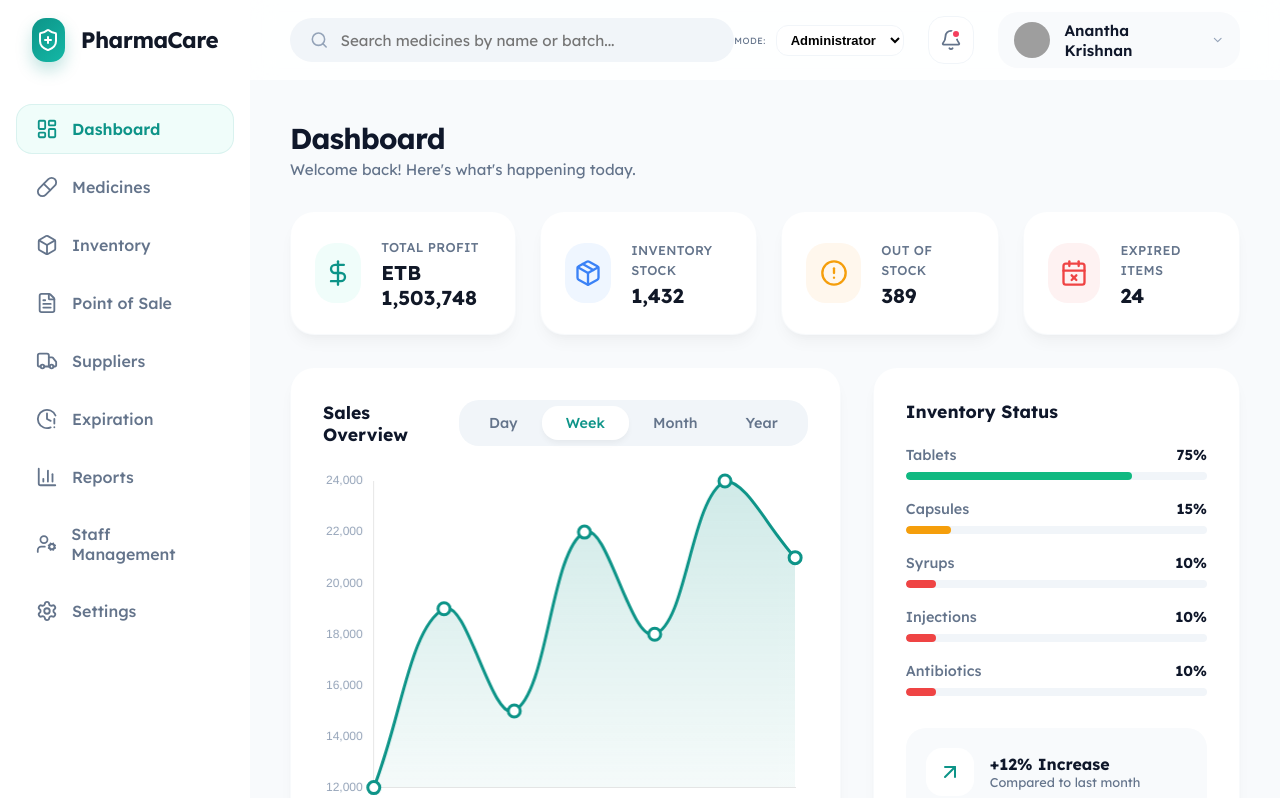
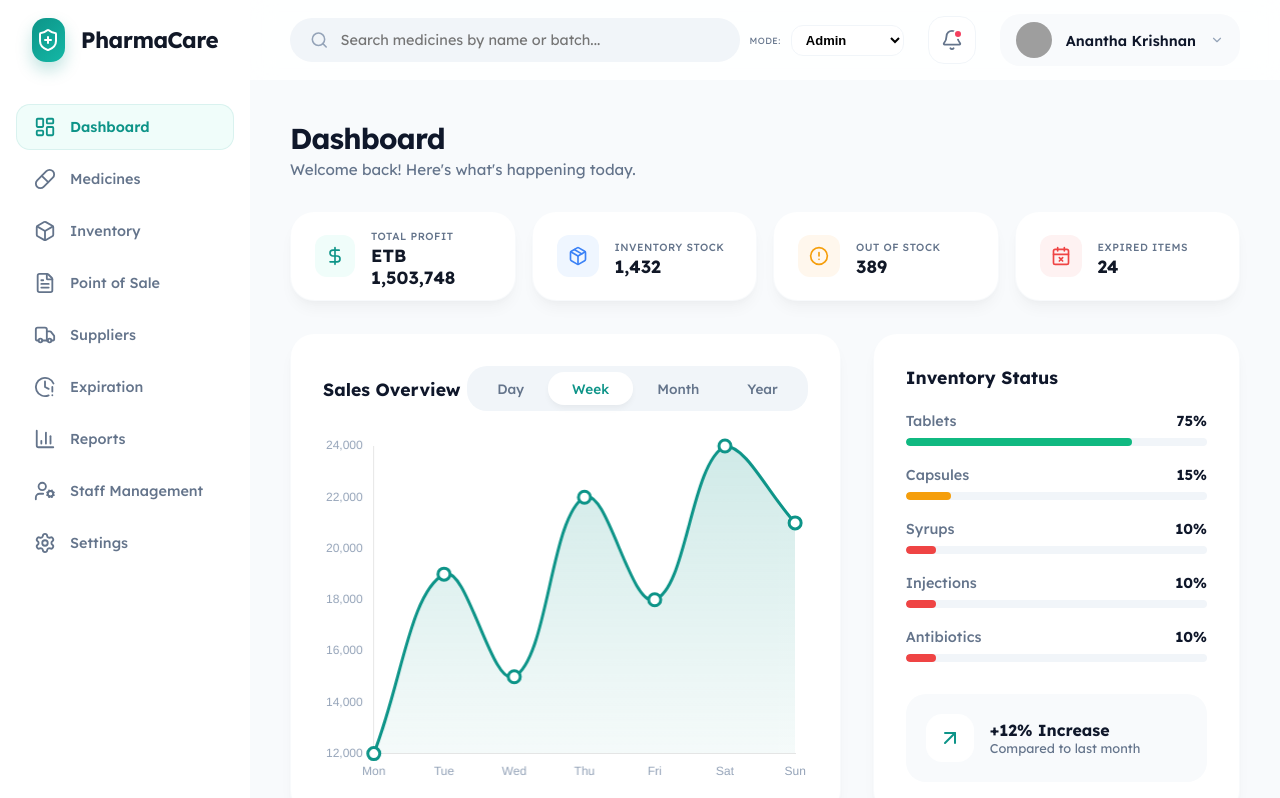
Before and after one commit to smstechnologieset/Pharmacy-Inventory-System, a React (Vite) app: page / in a window 1280 px wide. Shown: the top 798 px of the page. Built offline with nearby package versions, Linux system fonts and the light colour scheme; grey boxes are pictures that could not be loaded.

Commit message:
complete edited

```diff
--- a/src/components/Header.jsx
+++ b/src/components/Header.jsx
@@ -32,7 +32,7 @@ const Header = () => {
               cursor: 'pointer'
             }}
           >
-            <option value={roles.ADMIN}>Administrator</option>
+            <option value={roles.ADMIN}>Admin</option>
             <option value={roles.PHARMACIST}>Pharmacist</option>
             <option value={roles.MANAGER}>Manager</option>
           </select>
--- a/src/index.css
+++ b/src/index.css
@@ -114,12 +114,13 @@ body {
   display: flex;
   align-items: center;
   gap: 14px;
-  padding: 14px 20px;
-  border-radius: 16px;
+  padding: 12px 18px;
+  border-radius: 14px;
   color: var(--text-muted);
   text-decoration: none;
   font-weight: 500;
-  margin-bottom: 8px;
+  font-size: 0.9rem;
+  margin-bottom: 6px;
   transition: all 0.3s cubic-bezier(0.4, 0, 0.2, 1);
   cursor: pointer;
 }
@@ -179,7 +180,7 @@ body {
   border: none;
   outline: none;
   width: 100%;
-  font-size: 0.95rem;
+  font-size: 0.9rem;
   font-family: inherit;
 }
 
@@ -239,7 +240,7 @@ body {
 
 .user-profile .name {
   font-weight: 600;
-  font-size: 0.95rem;
+  font-size: 0.9rem;
 }
 
 /* Cards */
@@ -267,14 +268,14 @@ body {
 .stat-card {
   display: flex;
   align-items: center;
-  gap: 20px;
-  padding: 24px !important;
+  gap: 16px;
+  padding: 16px 24px !important;
 }
 
 .stat-icon {
-  width: 60px;
-  height: 60px;
-  border-radius: 20px;
+  width: 48px;
+  height: 48px;
+  border-radius: 14px;
   display: flex;
   align-items: center;
   justify-content: center;
@@ -282,16 +283,16 @@ body {
 
 .stat-info .label {
   color: var(--text-muted);
-  font-size: 0.8rem;
+  font-size: 0.7rem;
   font-weight: 500;
   text-transform: uppercase;
   letter-spacing: 0.025em;
 }
 
 .stat-info .value {
-  font-size: 1.25rem;
+  font-size: 1.15rem;
   font-weight: 700;
-  margin-top: 4px;
+  margin-top: 2px;
   color: #111827;
 }
 
@@ -318,9 +319,9 @@ th {
 }
 
 td {
-  padding: 16px 24px;
+  padding: 12px 24px;
   background: white;
-  font-size: 0.9rem;
+  font-size: 0.85rem;
 }
 
 tr td:first-child { border-top-left-radius: 16px; border-bottom-left-radius: 16px; }
@@ -434,11 +435,12 @@ tbody tr:hover td {
 
 .notif-title {
   font-weight: 700;
+  font-size: 0.9rem;
   margin-bottom: 4px;
 }
 
 .notif-msg {
-  font-size: 0.85rem;
+  font-size: 0.8rem;
   color: var(--text-muted);
   line-height: 1.4;
 }
@@ -461,7 +463,7 @@ tbody tr:hover td {
   padding: 8px 24px;
   border-radius: 16px;
   font-weight: 500;
-  font-size: 0.9rem;
+  font-size: 0.85rem;
   cursor: pointer;
   color: var(--text-muted);
   transition: all 0.2s;
--- a/src/pages/Dashboard.jsx
+++ b/src/pages/Dashboard.jsx
@@ -93,46 +93,23 @@ const Dashboard = () => {
       </div>
 
       {/* Row 1: Stat Cards */}
-      <div className="stats-grid">
-        <div className="card stat-card">
-          <div className="stat-icon" style={{ background: '#F0FDFA', color: '#0D9488' }}>
-            <DollarSign size={28} />
+      <div className="stats-grid" style={{ gridTemplateColumns: 'repeat(4, 1fr)', gap: '16px' }}>
+        {[
+          { label: 'Total Profit', value: dashboardStats.totalProfit, icon: <DollarSign size={20} />, bg: '#F0FDFA', color: '#0D9488' },
+          { label: 'Inventory Stock', value: dashboardStats.inventoryStock, icon: <Package size={20} />, bg: '#EFF6FF', color: '#3B82F6' },
+          { label: 'Out of Stock', value: dashboardStats.outOfStock, icon: <AlertCircle size={20} />, bg: '#FFF7ED', color: '#F59E0B' },
+          { label: 'Expired Items', value: dashboardStats.expired, icon: <CalendarX size={20} />, bg: '#FEF2F2', color: '#EF4444' }
+        ].map((stat, i) => (
+          <div key={i} className="card stat-card" style={{ padding: '16px 20px !important', height: '90px' }}>
+            <div className="stat-icon" style={{ background: stat.bg, color: stat.color, width: '42px', height: '42px', borderRadius: '12px' }}>
+              {stat.icon}
+            </div>
+            <div className="stat-info">
+              <span className="label" style={{ fontSize: '0.65rem', letterSpacing: '0.05em' }}>{stat.label}</span>
+              <div className="value" style={{ fontSize: '1.1rem', marginTop: '0' }}>{stat.value}</div>
+            </div>
           </div>
-          <div className="stat-info">
-            <span className="label">Total Profit</span>
-            <div className="value">{dashboardStats.totalProfit}</div>
-          </div>
-        </div>
-
-        <div className="card stat-card">
-          <div className="stat-icon" style={{ background: '#EFF6FF', color: '#3B82F6' }}>
-            <Package size={28} />
-          </div>
-          <div className="stat-info">
-            <span className="label">Inventory Stock</span>
-            <div className="value">{dashboardStats.inventoryStock}</div>
-          </div>
-        </div>
-
-        <div className="card stat-card">
-          <div className="stat-icon" style={{ background: '#FFF7ED', color: '#F59E0B' }}>
-            <AlertCircle size={28} />
-          </div>
-          <div className="stat-info">
-            <span className="label">Out of Stock</span>
-            <div className="value">{dashboardStats.outOfStock}</div>
-          </div>
-        </div>
-
-        <div className="card stat-card">
-          <div className="stat-icon" style={{ background: '#FEF2F2', color: '#EF4444' }}>
-            <CalendarX size={28} />
-          </div>
-          <div className="stat-info">
-            <span className="label">Expired Items</span>
-            <div className="value">{dashboardStats.expired}</div>
-          </div>
-        </div>
+        ))}
       </div>
 
       {/* Row 2: Charts */}
--- a/src/pages/Expiration.jsx
+++ b/src/pages/Expiration.jsx
@@ -34,8 +34,8 @@ const Expiration = () => {
     <div className="expiration-page">
       <div style={{ display: 'flex', justifyContent: 'space-between', alignItems: 'center', marginBottom: '32px' }}>
         <div>
-          <h1 style={{ fontSize: '1.8rem', fontWeight: '800', letterSpacing: '-0.025em' }}>Expiration Tracking</h1>
-          <p style={{ color: 'var(--text-muted)', fontSize: '0.95rem', marginTop: '4px' }}>Monitor and manage expiring stock levels.</p>
+          <h1 style={{ fontSize: '1.6rem', fontWeight: '800', letterSpacing: '-0.025em' }}>Stock Expiration</h1>
+          <p style={{ color: 'var(--text-muted)', fontSize: '0.85rem', marginTop: '4px' }}>Proactively manage items nearing expiry.</p>
         </div>
         <div className="tabs">
           <div className={`tab ${filter === 'all' ? 'active' : ''}`} onClick={() => setFilter('all')}>All Alerts</div>
--- a/src/pages/Inventory.jsx
+++ b/src/pages/Inventory.jsx
@@ -56,8 +56,8 @@ const Inventory = () => {
     <div className="inventory-page">
       <div style={{ display: 'flex', justifyContent: 'space-between', alignItems: 'center', marginBottom: '32px' }}>
         <div>
-          <h1 style={{ fontSize: '1.8rem', fontWeight: '800', letterSpacing: '-0.025em' }}>Inventory & Stock</h1>
-          <p style={{ color: 'var(--text-muted)', fontSize: '0.95rem', marginTop: '4px' }}>Monitor batches and precise stock levels.</p>
+          <h1 style={{ fontSize: '1.6rem', fontWeight: '800', letterSpacing: '-0.025em' }}>Inventory & Stock</h1>
+          <p style={{ color: 'var(--text-muted)', fontSize: '0.85rem', marginTop: '4px' }}>Monitor batches and precise stock levels.</p>
         </div>
         <button className="btn btn-primary" onClick={() => handleOpenForm()}>
           <Plus size={20} /> Add Stock
@@ -130,8 +130,8 @@ const Inventory = () => {
         <div className="modal-overlay" onClick={() => setSelectedMed(null)}>
           <div className="modal-content" onClick={e => e.stopPropagation()}>
             <button onClick={() => setSelectedMed(null)} style={{ position: 'absolute', right: '30px', top: '30px', border: 'none', background: 'none', cursor: 'pointer', color: '#94A3B8' }}><X size={24} /></button>
-            <h2 style={{ fontSize: '1.5rem', fontWeight: '800', marginBottom: '8px' }}>Batch Details</h2>
-            <p style={{ color: 'var(--text-muted)', marginBottom: '24px' }}>Detailed information for {selectedMed.name}</p>
+            <h2 style={{ fontSize: '1.3rem', fontWeight: '800', marginBottom: '8px' }}>Batch Details</h2>
+            <p style={{ color: 'var(--text-muted)', fontSize: '0.85rem', marginBottom: '24px' }}>Detailed information for {selectedMed.name}</p>
 
             <div style={{ display: 'grid', gridTemplateColumns: '1fr 1fr', gap: '20px' }}>
               <div style={{ background: '#F8FAFC', padding: '20px', borderRadius: '24px' }}>
@@ -192,7 +192,7 @@ const Inventory = () => {
               value={formData.expiry} onChange={(e) => setFormData({ ...formData, expiry: e.target.value })}
             />
           </div>
-          <button type="submit" className="btn btn-primary" style={{ height: '56px', fontSize: '1.05rem', marginTop: '10px' }}>
+          <button type="submit" className="btn btn-primary" style={{ height: '52px', fontSize: '0.95rem', marginTop: '10px' }}>
             {editingItem ? 'Update Stock Level' : 'Confirm Stock Arrival'}
           </button>
         </form>
--- a/src/pages/Login.jsx
+++ b/src/pages/Login.jsx
@@ -69,8 +69,8 @@ const Login = () => {
       <div style={{ flex: 1, display: 'flex', alignItems: 'center', justifyContent: 'center', padding: '60px' }}>
         <div style={{ width: '100%', maxWidth: '440px' }}>
           <div style={{ marginBottom: '40px' }}>
-            <h2 style={{ fontSize: '2.2rem', fontWeight: '800', marginBottom: '12px', color: '#0F172A', letterSpacing: '-0.025em' }}>Welcome Back</h2>
-            <p style={{ color: '#64748B', fontSize: '1.05rem' }}>Please enter your credentials to access the dashboard.</p>
+            <h1 style={{ fontSize: '1.5rem', fontWeight: '800', color: '#1E293B', marginBottom: '8px' }}>Welcome back!</h1>
+          <p style={{ color: '#64748B', fontSize: '0.85rem', marginBottom: '32px' }}>Please enter your credentials to access your dashboard.</p>
           </div>
 
           <form onSubmit={handleSubmit} style={{ display: 'flex', flexDirection: 'column', gap: '24px' }}>
--- a/src/pages/Medicine.jsx
+++ b/src/pages/Medicine.jsx
@@ -52,8 +52,8 @@ const Medicine = () => {
     <div className="medicine-page">
       <div style={{ display: 'flex', justifyContent: 'space-between', alignItems: 'center', marginBottom: '32px' }}>
         <div>
-          <h1 style={{ fontSize: '1.8rem', fontWeight: '800', letterSpacing: '-0.025em' }}>Inventory</h1>
-          <p style={{ color: 'var(--text-muted)', fontSize: '0.95rem', marginTop: '4px' }}>Manage your pharmacy stock and items.</p>
+          <h1 style={{ fontSize: '1.6rem', fontWeight: '800', letterSpacing: '-0.025em' }}>Inventory</h1>
+          <p style={{ color: 'var(--text-muted)', fontSize: '0.85rem', marginTop: '4px' }}>Manage your pharmacy stock and items.</p>
         </div>
         <button className="btn btn-primary" onClick={() => handleOpenModal()}>
           <Plus size={20} /> Add Medicine
@@ -89,8 +89,8 @@ const Medicine = () => {
               {filteredProducts.map((p) => (
                 <tr key={p.id} style={{ borderBottom: '1px solid #F1F5F9' }}>
                   <td style={{ padding: '20px 32px' }}>
-                    <div style={{ fontWeight: '700', fontSize: '1.05rem', color: '#1E293B' }}>{p.name}</div>
-                    <div style={{ fontSize: '0.75rem', color: '#94A3B8', marginTop: '2px' }}>Batch: {p.batch || 'N/A'}</div>
+                    <div style={{ fontWeight: '700', fontSize: '0.95rem', color: '#1E293B' }}>{p.name}</div>
+                    <div style={{ fontSize: '0.7rem', color: '#94A3B8', marginTop: '2px' }}>Batch: {p.batch || 'N/A'}</div>
                   </td>
                   <td>
                     <span style={{
@@ -175,7 +175,7 @@ const Medicine = () => {
               onChange={(e) => setFormData({ ...formData, description: e.target.value })}
             />
           </div>
-          <button type="submit" className="btn btn-primary" style={{ height: '56px', fontSize: '1.05rem', marginTop: '10px' }}>
+          <button type="submit" className="btn btn-primary" style={{ height: '52px', fontSize: '0.95rem', marginTop: '10px' }}>
             {editingProduct ? 'Update Product' : 'Confirm & Add Medicine'}
           </button>
         </form>
--- a/src/pages/Reports.jsx
+++ b/src/pages/Reports.jsx
@@ -88,8 +88,8 @@ const Reports = () => {
     <div className="reports-page">
       <div style={{ display: 'flex', justifyContent: 'space-between', alignItems: 'center', marginBottom: '32px' }}>
         <div>
-          <h1 style={{ fontSize: '1.8rem', fontWeight: '800', letterSpacing: '-0.025em' }}>Analytics & Reports</h1>
-          <p style={{ color: 'var(--text-muted)', fontSize: '0.95rem', marginTop: '4px' }}>Deep insights into your pharmacy's performance.</p>
+          <h1 style={{ fontSize: '1.6rem', fontWeight: '800', letterSpacing: '-0.025em' }}>Analytics & Reports</h1>
+          <p style={{ color: 'var(--text-muted)', fontSize: '0.85rem', marginTop: '4px' }}>Deep insights into your pharmacy's performance.</p>
         </div>
         <button className="btn btn-primary" style={{ padding: '12px 24px' }}>
           <Download size={20} /> Export PDF
--- a/src/pages/Settings.jsx
+++ b/src/pages/Settings.jsx
@@ -8,8 +8,8 @@ const Settings = () => {
   return (
     <div className="settings-page">
       <div style={{ marginBottom: '32px' }}>
-        <h1 style={{ fontSize: '1.8rem', fontWeight: '800', letterSpacing: '-0.025em' }}>Settings & Preferences</h1>
-        <p style={{ color: 'var(--text-muted)', fontSize: '0.95rem', marginTop: '4px' }}>Configure your account and system environment.</p>
+        <h1 style={{ fontSize: '1.6rem', fontWeight: '800', letterSpacing: '-0.025em' }}>Settings & Profile</h1>
+        <p style={{ color: 'var(--text-muted)', fontSize: '0.85rem', marginTop: '4px' }}>Customize your experience and manage security.</p>
       </div>
 
       <div className="dashboard-grid">
--- a/src/pages/Staff.jsx
+++ b/src/pages/Staff.jsx
@@ -51,8 +51,8 @@ const Staff = () => {
     <div className="staff-page">
       <div style={{ display: 'flex', justifyContent: 'space-between', alignItems: 'center', marginBottom: '32px' }}>
         <div>
-          <h1 style={{ fontSize: '1.8rem', fontWeight: '800', letterSpacing: '-0.025em' }}>Staff Management</h1>
-          <p style={{ color: 'var(--text-muted)', fontSize: '0.95rem', marginTop: '4px' }}>Manage user access and pharmacy roles.</p>
+          <h1 style={{ fontSize: '1.6rem', fontWeight: '800', letterSpacing: '-0.025em' }}>Staff Management</h1>
+          <p style={{ color: 'var(--text-muted)', fontSize: '0.85rem', marginTop: '4px' }}>Manage user access and pharmacy roles.</p>
         </div>
         <button className="btn btn-primary" onClick={() => handleOpenModal()}>
           <Plus size={20} /> Add New Staff
@@ -88,8 +88,8 @@ const Staff = () => {
                 <tr key={staff.id} style={{ borderBottom: '1px solid #F1F5F9' }}>
                   <td style={{ padding: '20px 32px' }}>
                     <div style={{ display: 'flex', alignItems: 'center', gap: '16px' }}>
-                      <img src={staff.avatar} style={{ width: '44px', height: '44px', border: '3px solid #F0FDFA', borderRadius: '50%' }} alt="" />
-                      <span style={{ fontWeight: '700', fontSize: '1.05rem', color: '#1E293B' }}>{staff.name}</span>
+                      <img src={staff.avatar} style={{ width: '40px', height: '40px', border: '3px solid #F0FDFA', borderRadius: '50%' }} alt="" />
+                      <span style={{ fontWeight: '700', fontSize: '0.95rem', color: '#1E293B' }}>{staff.name}</span>
                     </div>
                   </td>
                   <td>
@@ -173,7 +173,7 @@ const Staff = () => {
               </select>
             </div>
           </div>
-          <button type="submit" className="btn btn-primary" style={{ height: '56px', fontSize: '1.05rem', marginTop: '10px' }}>
+          <button type="submit" className="btn btn-primary" style={{ height: '52px', fontSize: '0.95rem', marginTop: '10px' }}>
             {editingStaff ? 'Update Permissions' : 'Create Staff Profile'}
           </button>
         </form>
```
Also changed, not shown: src/pages/Sales.jsx (+11 -11 lines), src/pages/Suppliers.jsx (+8 -8 lines).
